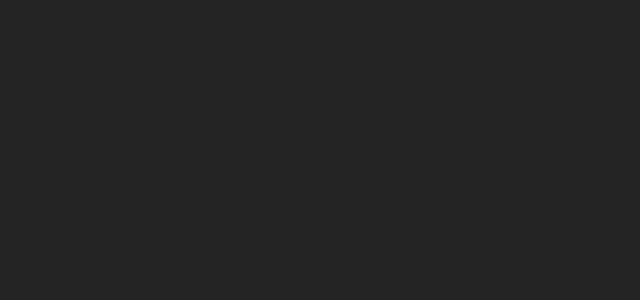
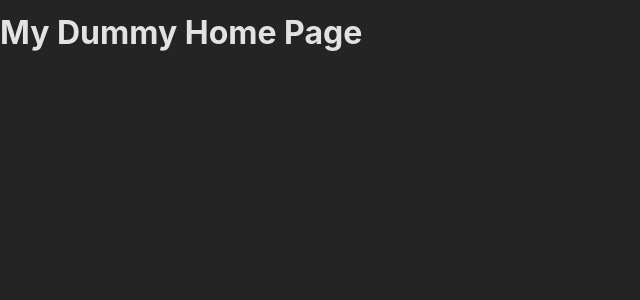
Before and after one commit to Mr-Rajat/21_1-router-dom, a React (Create React App) app: page / in a window 1280 px wide. Shown: the top 300 px of the page, without its empty margins (0-640 px from the left). Built offline with nearby package versions, Linux system fonts and the light colour scheme.

Commit message:
one Way of Creating routes using react-router-dom

```diff
--- a/src/App.js
+++ b/src/App.js
@@ -1,5 +1,14 @@
+import { createBrowserRouter, RouterProvider } from 'react-router-dom';
+import Home from './pages/Home';
+import Products from './pages/Products';
+
+const router = createBrowserRouter([
+  { path: '/', element: <Home/> },
+  { path: '/products', element: <Products />}
+]);
+
 function App() {
-  return <div></div>;
+  return <RouterProvider router={router} />
 }
 
 export default App;
--- /dev/null
+++ b/src/pages/Home.js
@@ -0,0 +1,9 @@
+import React from 'react'
+
+const Home = () => {
+  return (
+    <h1>My Dummy Home Page</h1>
+  )
+}
+
+export default Home
--- /dev/null
+++ b/src/pages/Products.js
@@ -0,0 +1,9 @@
+import React from 'react'
+
+const Products = () => {
+  return (
+    <h1>Products Page</h1>
+  )
+}
+
+export default Products
```
